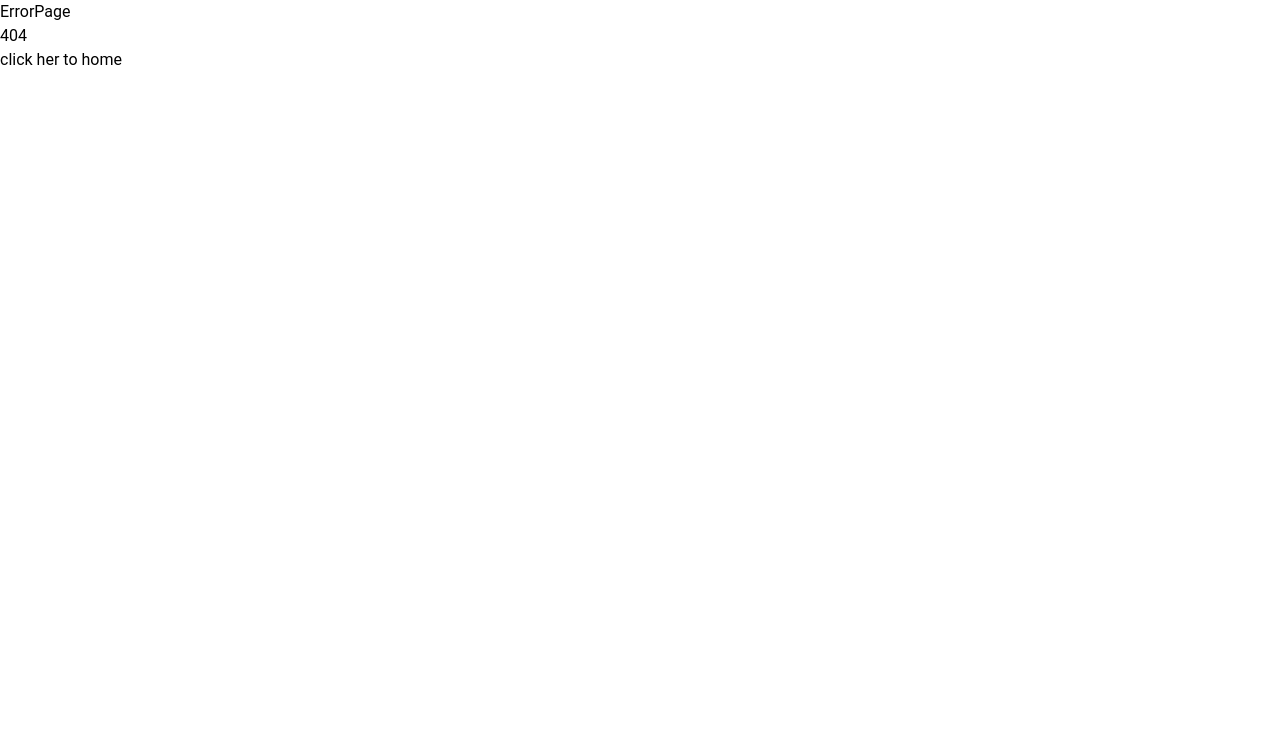
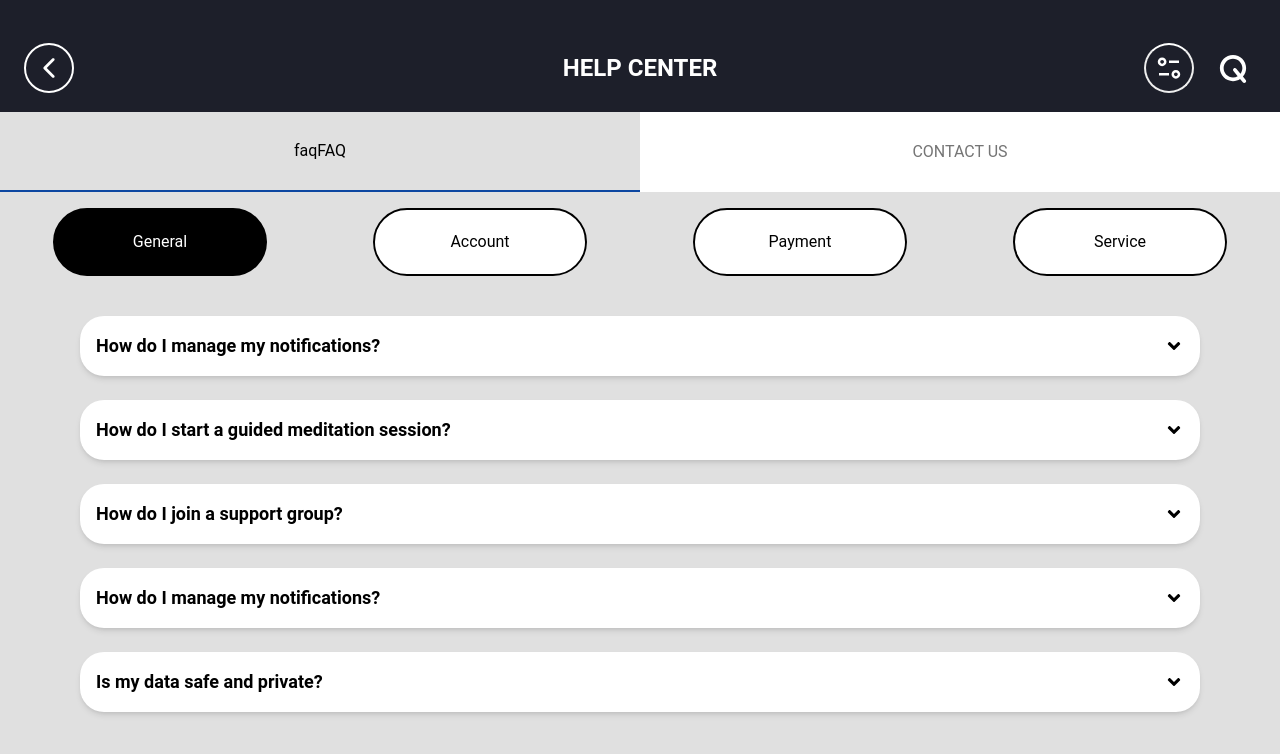
Before and after one commit to RJRYT/SC-MERN, a React (Vite) app in the folder client/: page /help in a window 1280 px wide. Before the commit this address had no page. Shown: the top 754 px of the page. Built offline with nearby package versions, Linux system fonts and the light colour scheme; the HTML template or start-up script is replaced by a standard one.

Commit message:
help center completed

```diff
--- a/client/package.json
+++ b/client/package.json
@@ -10,9 +10,11 @@
     "preview": "vite preview"
   },
   "dependencies": {
+    "@heroicons/react": "^2.2.0",
     "@material-tailwind/react": "^2.1.10",
     "react": "^18.3.1",
     "react-dom": "^18.3.1",
+    "react-icons": "^5.4.0",
     "react-router-dom": "^7.1.1"
   },
   "devDependencies": {
--- /dev/null
+++ b/client/src/pages/helpcenter/ContactUs.jsx
@@ -0,0 +1,41 @@
+import React from 'react';
+import { MdOutlineHeadset } from "react-icons/md";
+import { BsWhatsapp } from "react-icons/bs";
+import { BsFacebook } from "react-icons/bs";
+import { IoLogoTwitter } from "react-icons/io5";
+import { SiInstagram } from "react-icons/si";
+
+const ContactUs = () => {
+  return (
+    <div className='bg-gray-300 w-full min-h-screen flex flex-col space-y-4 p-14  items-center'>
+
+      <button className='w-1/2 sm-only:w-full flex flex-col sm-only:flex-row items-center justify-center bg-white text-black p-8 gap-3 rounded-3xl shadow-custom-dark'>
+        <MdOutlineHeadset className="mr-2 text-2xl sm-only:mr-4 sm-only:w-1/6" />
+        <span className="text-left sm-only:w-5/6">Customer Services</span>
+      </button>
+
+      <button className='w-1/2 sm-only:w-full flex flex-col sm-only:flex-row items-center justify-center bg-white text-black p-8 gap-3 rounded-3xl shadow-custom-dark'>
+        <BsWhatsapp className="mr-2 text-2xl sm-only:mr-4 sm-only:w-1/6" />
+        <span className="text-left sm-only:w-5/6">WhatsApp</span>
+      </button>
+
+      <button className='w-1/2 sm-only:w-full flex flex-col sm-only:flex-row items-center justify-center bg-white text-black p-8 gap-3 rounded-3xl shadow-custom-dark'>
+        <BsFacebook className="mr-2 text-2xl sm-only:mr-4 sm-only:w-1/6" />
+        <span className="text-left sm-only:w-5/6">Facebook</span>
+      </button>
+
+      <button className='w-1/2 sm-only:w-full flex flex-col sm-only:flex-row items-center justify-center bg-white text-black p-8 gap-3 rounded-3xl shadow-custom-dark'>
+        <IoLogoTwitter className="mr-2 text-2xl sm-only:mr-4 sm-only:w-1/6" />
+        <span className="text-left sm-only:w-5/6">Twitter</span>
+      </button>
+
+      <button className='w-1/2 sm-only:w-full flex flex-col sm-only:flex-row items-center justify-center bg-white text-black p-8 gap-3 rounded-3xl shadow-custom-dark'>
+        <SiInstagram className="mr-2 text-2xl sm-only:mr-4 sm-only:w-1/6" />
+        <span className="text-left sm-only:w-5/6">Instagram</span>
+      </button>
+
+    </div>
+  );
+}
+
+export default ContactUs;
--- /dev/null
+++ b/client/src/pages/helpcenter/FaqPage.jsx
@@ -0,0 +1,59 @@
+import React, { useState } from 'react';
+import { FaAngleDown, FaAngleUp } from "react-icons/fa";
+
+const AccordionItem = ({ title, content, isOpen, onClick }) => (
+  <div className="flex flex-col my-6  mx-16 bg-white rounded-3xl shadow-md p-4   sm-only:mx-1">
+    <button className="w-full text-left focus:outline-none " onClick={onClick}>
+      <div className="flex justify-between items-center">
+        <span className="text-lg font-bold ">{title}</span>
+        {isOpen ? <FaAngleUp className="w-5 h-5" /> : <FaAngleDown className="w-5 h-5" />}
+      </div>
+    </button>
+    {isOpen && <div className="mt-4 font-semibold">{content}</div>}
+  </div>
+);
+
+const FaqPage = () => {
+  const [activeTab, setActiveTab] = useState('General');
+  const [openIndex, setOpenIndex] = useState(null);
+
+  return (
+    <div className="bg-gray-300 w-full min-h-screen">
+      <div className="flex justify-around m-0 pt-4">
+        {['General', 'Account', 'Payment', 'Service'].map((tab) => (
+          <button
+            key={tab}
+            className={`w-1/6 p-5 border-2 border-black rounded-full mx-2 sm-only:w-1/2  ${activeTab === tab ? 'bg-black text-white' : 'bg-white text-black'}`}
+            onClick={() => setActiveTab(tab)}
+          >
+            {tab}
+          </button>
+        ))}
+      </div>
+      <div className="p-4">
+        {activeTab === 'General' && (
+          <div>
+            {[
+              { title: 'How do I manage my notifications?', content: "To manage notifications, go to 'Settings,' select 'Notification Settings,' and customize your preferences." },
+              { title: 'How do I start a guided meditation session?', content: "To start a guided meditation session, open the app, go to the 'Meditations' section, and select a session that suits your needs." },
+              { title: 'How do I join a support group?', content: "To join a support group, navigate to the 'Groups' section, browse the available support groups, and click 'Join' on the one that interests you." },
+              { title: 'How do I manage my notifications?', content: "To manage notifications, go to 'Settings,' select 'Notification Settings,' and customize your preferences." },
+
+              { title: 'Is my data safe and private?', content: 'Yes, your data is safe and private. We use advanced encryption and security protocols to ensure your information is protected.' },
+            ].map((item, index) => (
+              <AccordionItem
+                key={index}
+                title={item.title}
+                content={item.content}
+                isOpen={openIndex === index}
+                onClick={() => setOpenIndex(openIndex === index ? null : index)}
+              />
+            ))}
+          </div>
+        )}
+      </div>
+    </div>
+  );
+};
+
+export default FaqPage;
--- /dev/null
+++ b/client/src/pages/helpcenter/HeaderComponent.jsx
@@ -0,0 +1,55 @@
+import React, { useState } from 'react';
+import { IoIosArrowBack } from 'react-icons/io';
+import { RiEqualizer2Line } from "react-icons/ri";
+import { FaQ } from "react-icons/fa6";
+import FaqPage from './FaqPage';
+import ContactUs from './ContactUs';
+
+function HeaderComponent() {
+  const [activeTab, setActiveTab] = useState('faq');
+
+  return (
+    <div>
+      <div className='bg-dark-purple text-white p-6 pt-12 h-28 flex items-center justify-between'>
+
+        <button className='rounded-full border-2 border-white flex justify-center items-center p-2'>
+          <IoIosArrowBack className="text-white text-3xl sm-only:text-2xl" />
+        </button>
+
+        <h6 className={`text-center font-bold md:w-auto md:flex-grow-0 text-lg md:text-2xl md:absolute md:left-1/2 md:transform md:-translate-x-1/2 ${activeTab === 'contact' ? ' sm-only:mr-32':''}`}>
+          HELP CENTER
+        </h6>
+
+        <div className="flex items-center space-x-4">
+          <button className={`rounded-full border-2 border-t-white flex justify-center items-center p-2 ${activeTab === 'contact' ? 'hidden' : ''}`}>
+            <RiEqualizer2Line className="text-white text-3xl sm-only:text-2xl" />
+          </button>
+          <button className={`flex justify-center items-center p-2 ${activeTab === 'contact' ? 'hidden' : ''}`}>
+            <FaQ className="text-white text-3xl sm-only:text-2xl" />
+          </button>
+        </div>
+      </div>
+
+      <div className='bg-gray-300 w-full h-20 flex'>
+        <button
+          className={`w-1/2 p-4 ${activeTab === 'faq' ? 'bg-gray-300 text-black border-b-2 border-blue-900' : 'bg-white text-gray-600'}`}
+          onClick={() => setActiveTab('faq')}
+        >
+          faqFAQ
+        </button>
+        <button
+          className={`w-1/2 p-4 ${activeTab === 'contact' ? 'bg-gray-300 text-black border-b-2 border-blue-900' : 'bg-white text-gray-600'}`}
+          onClick={() => setActiveTab('contact')}
+        >
+          CONTACT US
+        </button>
+      </div>
+
+      <div>
+        {activeTab === 'faq' ? <FaqPage /> : <ContactUs />}
+      </div>
+    </div>
+  );
+}
+
+export default HeaderComponent;
--- /dev/null
+++ b/client/src/pages/helpcenter/HelpCenter.jsx
@@ -0,0 +1,12 @@
+import React from 'react'
+import HeaderComponent from './HeaderComponent'
+
+const HelpCenter = () => {
+  return (
+    <div>
+      <HeaderComponent/>
+    </div>
+  )
+}
+
+export default HelpCenter
--- a/client/src/routes/Router.jsx
+++ b/client/src/routes/Router.jsx
@@ -2,6 +2,7 @@ import { createBrowserRouter } from "react-router-dom";
 import { ErrorPage } from "../pages/errorPage/ErrorPage";
 import { RootLayout } from "../layouts/RootLayout";
 import { UserLayout } from "../layouts/UserLayout";
+import HelpCenter from "../pages/helpcenter/HelpCenter";
 // import { RegisterNow } from "../pages/root/RegisterNow";
 // import { SplashScreen } from "./../pages/root/SplashScreen";
 // import { Login } from "../pages/root/Login";
@@ -31,4 +32,8 @@ export const router = createBrowserRouter([
     path: "user",
     element: <UserLayout />,
   },
+  {
+    path: "help",
+    element: <HelpCenter />,
+  },
 ]);
--- a/client/tailwind.config.js
+++ b/client/tailwind.config.js
@@ -3,7 +3,18 @@ const withMT = require("@material-tailwind/react/utils/withMT");
 module.exports = withMT({
   content: ["./index.html", "./src/**/*.{vue,js,ts,jsx,tsx}"],
   theme: {
-    extend: {},
+    extend: {
+      colors: {
+        "dark-purple": "#1d1f2a",
+      },
+      boxShadow: {
+        'custom-dark': '0 4px 8px rgba(0, 0, 0, 0.5)',
+      },
+    },
+    screens: {
+      'sm-only': { 'max': '639px' },
+    },
+
   },
   plugins: [],
 });
```
Also changed, not shown: 1 other file (tests, documents, lock files or other folders).
